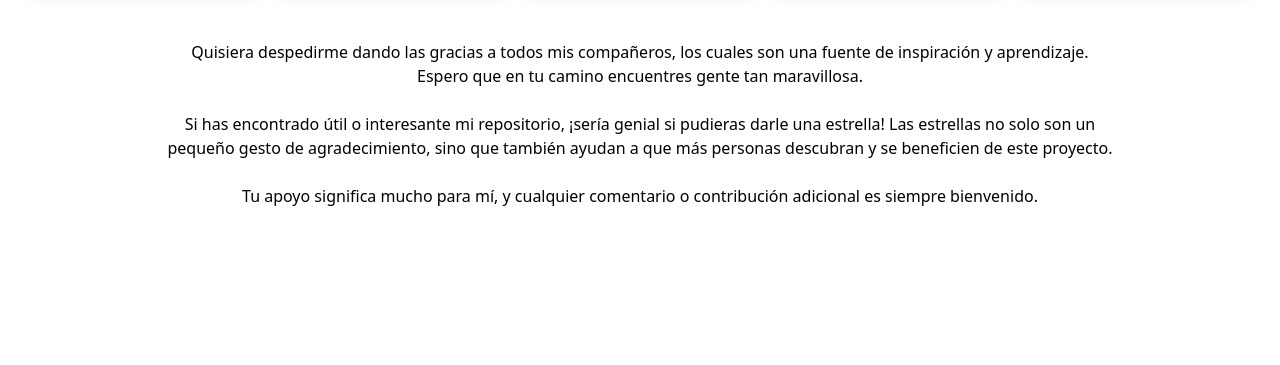
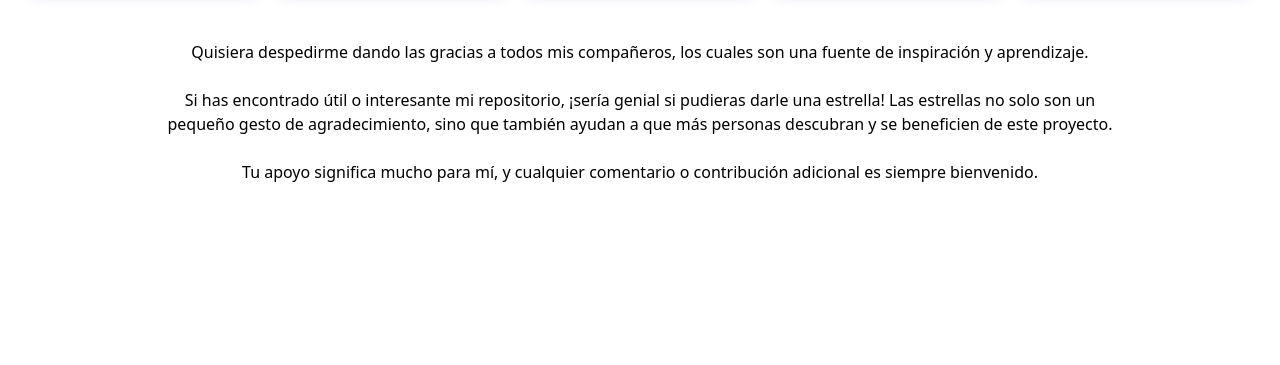
Before and after one commit to TECHMA-Bootcamp-FullStack-Java-Angular/index, a plain HTML site: page index.html in a window 1280 px wide. Shown: the part 2559-2924 px from the top of the page. After the commit the page ends 2900 px from the top, so only its background shows below. Drawn offline with nearby package versions, Linux system fonts and the light colour scheme.

Commit message:
first commit

```diff
--- a/index.html
+++ b/index.html
@@ -1321,10 +1321,7 @@
 
     <div class="container mx-auto px-15 mb-12 " style="text-align: center;">
   <p style="text-wrap:balance;" class="font-medium">
-  Quisiera despedirme dando las gracias a todos mis compañeros, los cuales son una fuente de inspiración y aprendizaje.
-  <br>
-   Espero que en tu camino encuentres gente tan maravillosa.
-  </p>
+  Quisiera despedirme dando las gracias a todos mis compañeros, los cuales son una fuente de inspiración y aprendizaje. <br>
   <br>
   <p style="text-wrap:balance;">Si has encontrado útil o interesante mi repositorio, ¡sería genial si pudieras darle una estrella! Las estrellas no solo son un pequeño gesto de agradecimiento, sino que también ayudan a que más personas descubran y se beneficien de este proyecto. <br><br> Tu apoyo significa mucho para mí, y cualquier comentario o contribución adicional es siempre bienvenido. </p>
 </div>
```
